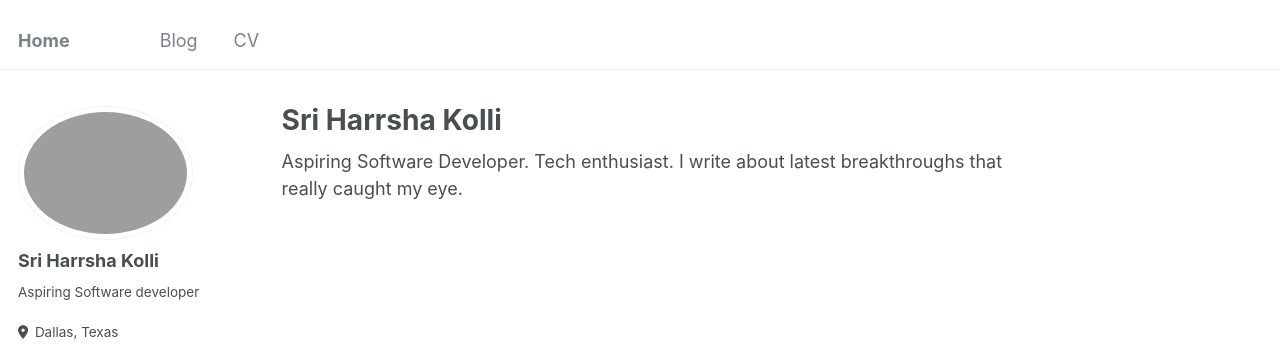
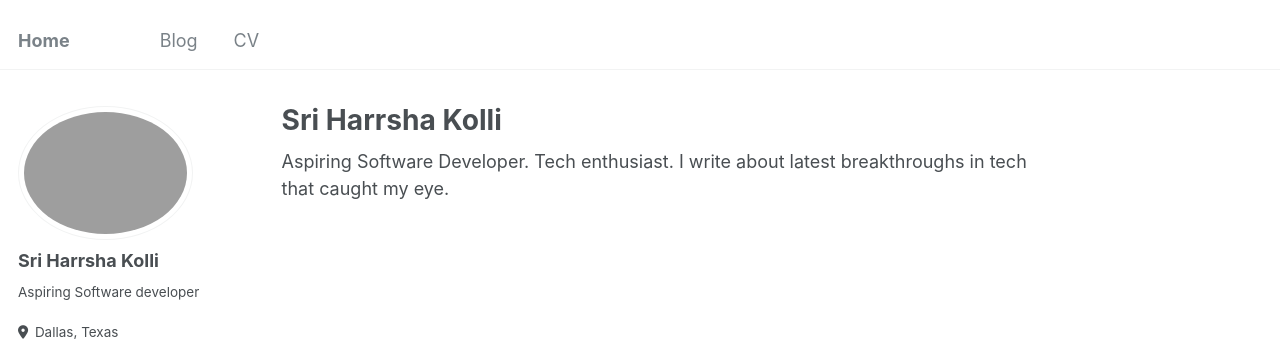
Before and after one commit to t1ppu/t1ppu.github.io, a Jekyll site: the page built from _pages/about.md, in a window 1280 px wide. Shown: the top 344 px of the page. Built offline with Jekyll 4.4.1, drawn with Linux system fonts in a browser that asks for light colours.

Commit message:
about update

```diff
--- a/_config.yml
+++ b/_config.yml
@@ -11,7 +11,7 @@ locale                   : "en-US"
 title                    : "Home"
 title_separator          : " "
 name                     : &name "Sri Harrsha Kolli"
-description              : &description "Recent Master's graduate in Computer Science at University of Texas, Arlington"
+description              : &description "Master's graduate in Computer Science at University of Texas, Arlington"
 url                      : https://t1ppu.github.io
 baseurl                  : ""
 repository               : "t1ppu/t1ppu.github.io"
--- a/_pages/about.md
+++ b/_pages/about.md
@@ -7,4 +7,4 @@ redirect_from:
   - /about.html
 ---
 
-Aspiring Software Developer. Tech enthusiast. I write about latest breakthroughs that really caught my eye.
+Aspiring Software Developer. Tech enthusiast. I write about latest breakthroughs in tech that caught my eye.
```
